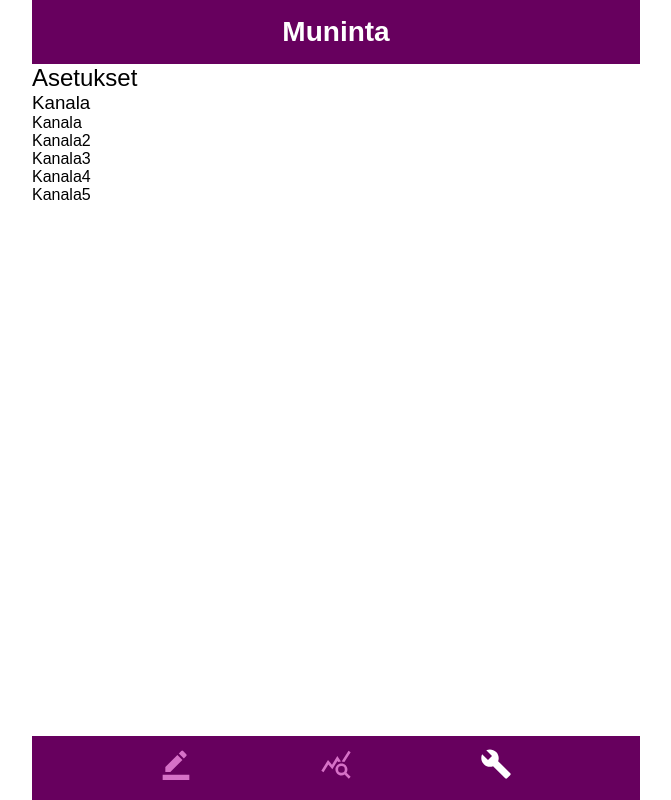
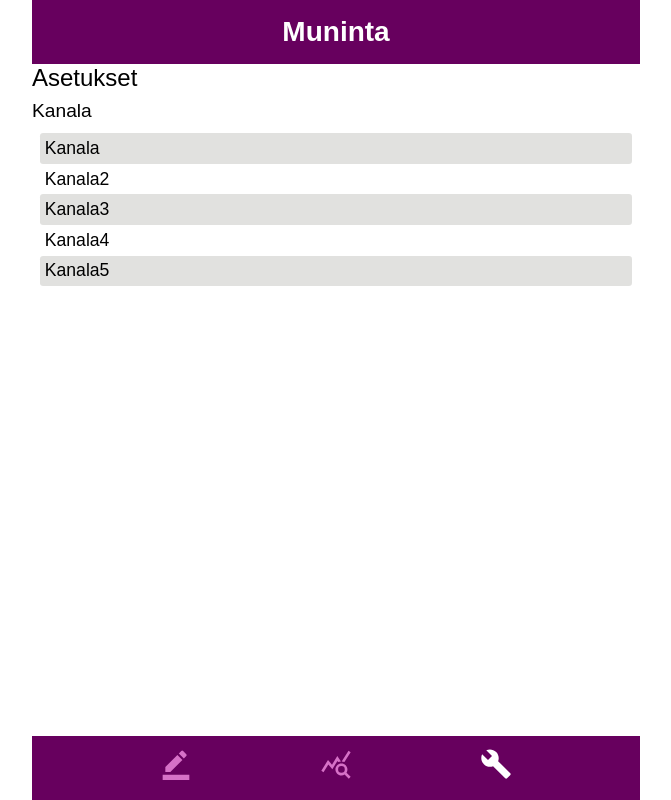
Before and after one commit to TMelnyk2021/Muninta, a React (Vite) app: page /settings in a window 1280 px wide. Shown: the whole page, without its empty margins (304-975 px from the left). Built offline with nearby package versions, Linux system fonts and the light colour scheme.

Commit message:
lisää settings-sivun ulkoasumuotoilut

```diff
--- a/src/components/Settings/Settings.module.scss
+++ b/src/components/Settings/Settings.module.scss
@@ -0,0 +1,25 @@
+@import '../../assets/styles/_config.scss';
+
+.settings {
+    padding: $container-padding;
+  }
+
+  .settings h3 {
+    margin-top: 0.5rem;
+    margin-bottom: 0.2rem;
+    font-size: 1.2rem;
+  }
+
+  .settings_types {
+    padding: 0.5rem;
+    font-size: 1.1rem;
+  }
+
+  .settings_types > div {
+    padding: 0.3rem;
+    border-radius: 0.2rem;
+  }
+
+  .settings_types > div:nth-child(odd) {
+    background-color: $color-neutral-lighter;
+  }
```
